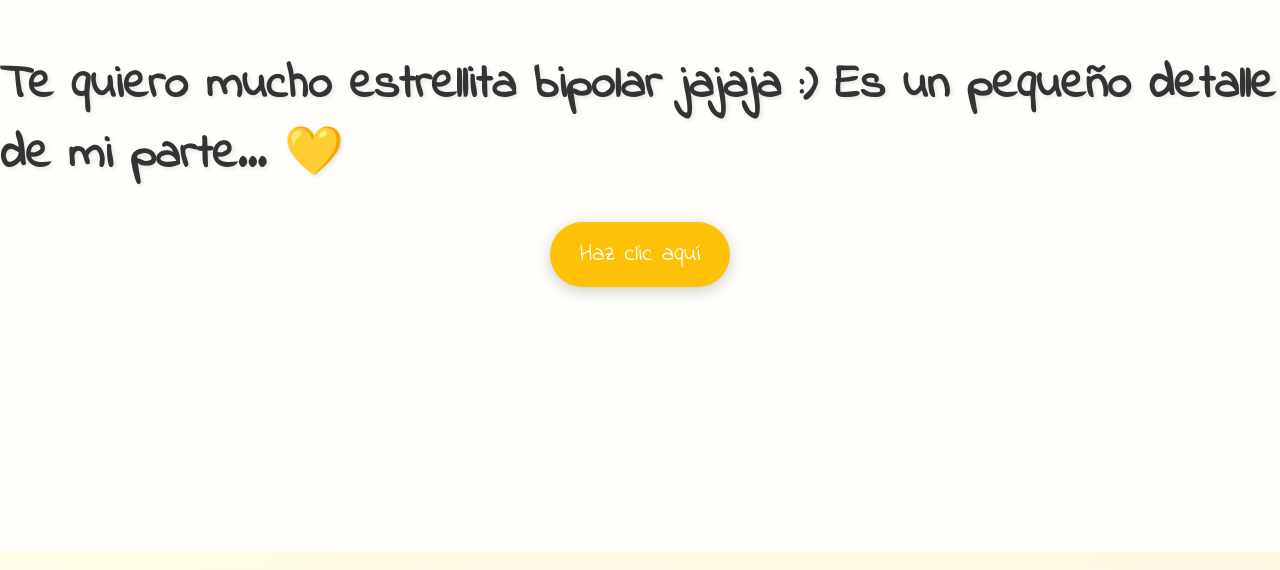
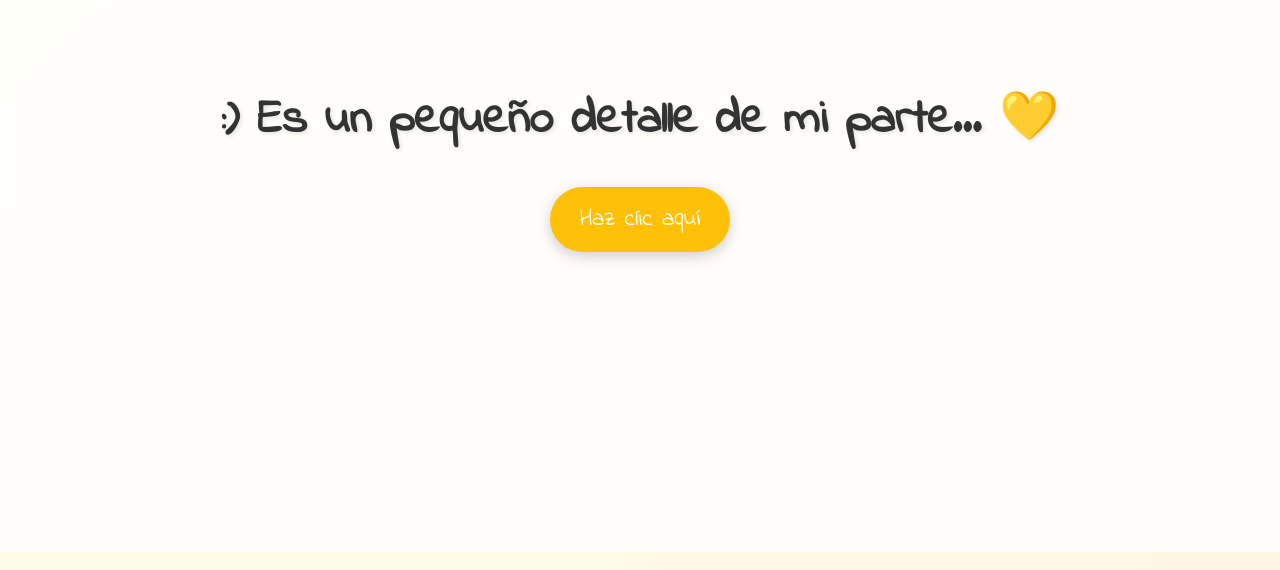
Before and after one commit to manuelandrdre2-spec/para-ti-alejandra, a plain HTML site: page index.html in a window 1280 px wide. Shown: the part 248-818 px from the top of the page. Drawn offline with Linux system fonts and the light colour scheme.

Commit message:
Update heading text in index.html

```diff
--- a/index.html
+++ b/index.html
@@ -158,7 +158,7 @@
 <body>
 
     <div id="start-screen">
-        <h1> Te quiero mucho estrellita bipolar jajaja :)
+        <h1> :)
 
             Es un pequeño detalle de mi parte... 💛</h1>
         <button id="startButton">Haz clic aquí</button>
```
